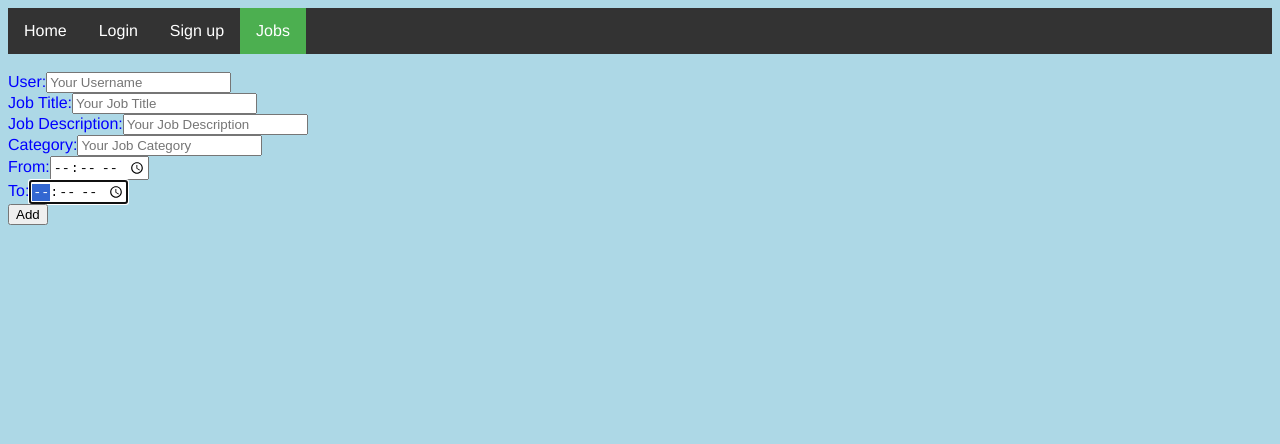
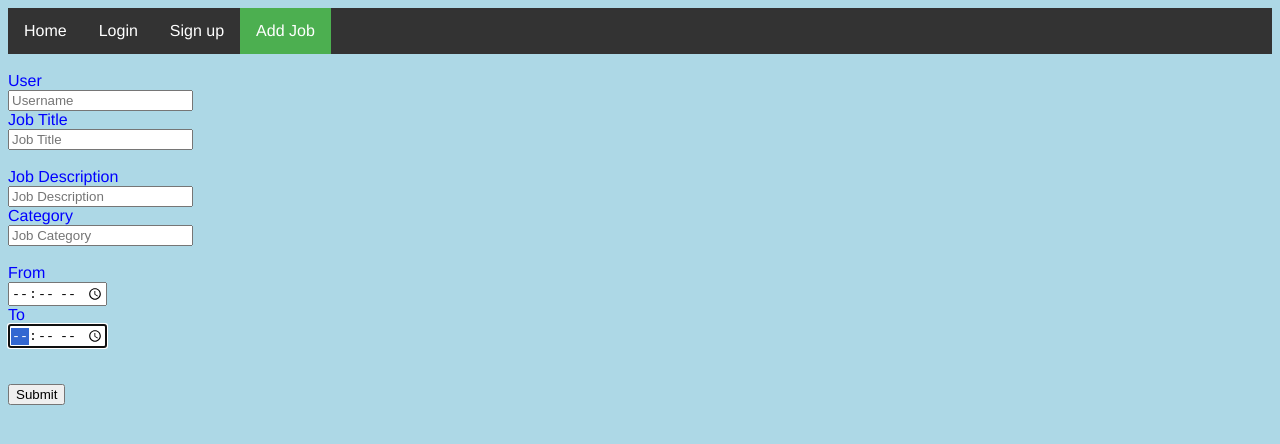
Before and after one commit to dareenkhanash/GreenFieldProject, a React app: page /jobsForm in a window 1280 px wide. Shown: the top 444 px of the page. Built offline with nearby package versions, Linux system fonts and the light colour scheme; the HTML template or start-up script is replaced by a standard one.

Commit message:
style again :/

```diff
--- a/react-client/src/components/Header.jsx
+++ b/react-client/src/components/Header.jsx
@@ -7,7 +7,7 @@ const Header = () => (
 		<li><NavLink to = "/" activeClassName = "is-active" exact = {true}>Home</NavLink></li>
 		<li><NavLink to = "/login" activeClassName = "is-active" >Login</NavLink></li>
 		<li><NavLink to = "/signup" activeClassName = "is-active" >Sign up</NavLink></li>
-		<li><NavLink to = "/jobsForm" activeClassName = "is-active" >Jobs</NavLink></li>
+		<li><NavLink to = "/jobsForm" activeClassName = "is-active" >Add Job</NavLink></li>
 		</ul>
 
 	</header>
--- a/react-client/src/components/jobsForm.jsx
+++ b/react-client/src/components/jobsForm.jsx
@@ -1,6 +1,6 @@
 import React from 'react';
 import axios from 'axios';
-import { Button, FormControl } from 'react-bootstrap';
+import { Button, FormControl, Row, Col, ButtonToolbar } from 'react-bootstrap';
 
 
 class JobsForm extends React.Component {
@@ -62,33 +62,74 @@ class JobsForm extends React.Component {
 
 	render() {
 		return (
-			<div><br />
+			<div className="container-fluid"><br />
 			<form onSubmit={this.handleSubmit}>
-			<label>User:
-			<FormControl type = "text" name = "user" placeholder = "Your Username" autoFocus onChange = {this.onUserChange} />
-			</label> <br />
+			<Row>
+			<Col md="1">
+			</Col>
+			<Col md="2">
+			<span>User</span>
+			</Col>
+			<Col md="3">
+			<label >
+			<FormControl type = "text" name = "user" placeholder = "Username" autoFocus onChange = {this.onUserChange} />
+			</label></Col>
+			<Col md="2">
+			<span>Job Title</span>
+			</Col>
+			<Col md="3">
+			<label >
+			<FormControl type = "text" name = "jobTitle" placeholder = "Job Title" autoFocus onChange = {this.onJobTitleChange} />
+			</label></Col>
+			<Col md="1">
+			</Col>
+			</Row> <br />
 
-			<label>Job Title:
-			<FormControl type = "text" name = "jobTitle" placeholder = "Your Job Title" autoFocus onChange = {this.onJobTitleChange} />
-			</label> <br />
 
-			<label>Job Description:
-			<FormControl type = "text" name = "jobDescription" placeholder = "Your Job Description" autoFocus onChange = {this.onJobDescriptionChange} />
-			</label> <br />
+			<Row>
+			<Col md="1">
+			</Col>
+			<Col md="2">
+			<span>Job Description</span>
+			</Col>
+			<Col md="3">
+			<label >
+			<FormControl type = "text" name = "jobDescription" placeholder = "Job Description" autoFocus onChange = {this.onJobDescriptionChange} />
+			</label></Col>
+			<Col md="2">
+			<span>Category</span>
+			</Col>
+			<Col md="3">
+			<label >
+			<FormControl type = "text" name = "category" placeholder = "Job Category" autoFocus onChange = {this.onCategoryChange} />
+			</label> </Col>
+			<Col md="1">
+			</Col>
+			</Row><br />
 
-			<label>Category:
-			<FormControl type = "text" name = "category" placeholder = "Your Job Category" autoFocus onChange = {this.onCategoryChange} />
-			</label> <br />
-
-			<label>From:
+			<Row>
+			<Col md="1">
+			</Col>
+			<Col md="2">
+			<span>From</span>
+			</Col>
+			<Col md="3">
+			<label >
 			<FormControl type = "time" name = "from" placeholder = "From" autoFocus onChange = {this.onFromChange} />
-			</label> <br />
-
-			<label>To:
+			</label> </Col>
+			<Col md="2">
+			<span>To</span>
+			</Col>
+			<Col md="3">
+			<label >
 			<FormControl type = "time" name = "to" placeholder = "To" autoFocus onChange = {this.onToChange} />
-			</label> <br />
-
-			<Button bsStyle="success" bsSize="large">Add</Button>
+			</label></Col>
+			<Col md="1">
+			</Col>
+			</Row><br /><br />
+			    <Button bsStyle="success" bsSize="large">
+				      Submit
+			    </Button>
 			</form>
 			</div>
 			)
--- a/react-client/src/components/signup.jsx
+++ b/react-client/src/components/signup.jsx
@@ -73,47 +73,47 @@ class SignUpForm extends React.Component {
 
  render() {
     return (
-    <div><br />
+    <div ><br />
       <form onSubmit = {this.handleSubmit}>
-      <label >Name:
+      <label className="well">Name
         <FormControl type="text" name="name" placeholder="Name" autoFocus
         onChange = {this.onNameChange}
         />
       </label><br />
-      <label >User Name:
+      <label className="well">User Name
         <FormControl type="text" name="userName" placeholder="User Name"
         onChange = {this.onUserNameChange}
         />
       </label><br />
-       <label >Email:
+       <label className="well">Email:
         <FormControl type="email" name="email" placeholder="Email"
           onChange={this.onEmailChange} />
         </label><br />
 
-        <label >Gender:
+        <label className="well">Gender
         <FormControl type="text" name="gender" placeholder="Gender"
           onChange={this.onGenderChange} />
         </label><br />
 
-        <label >Phone Number:
+        <label className="well">Phone Number
         <FormControl type="number" name="phone" placeholder="Phone Number"
           onChange={this.onPhoneNumberChange} />
         </label><br />
 
-        <label >Address:
+        <label className="well">Address
         <FormControl type="text" name="address" placeholder="Address"
           onChange={this.onAddressChange} />
         </label><br />
 
-        <label >Age:
+        <label className="well">Age
          <FormControl type="number" name="age" placeholder="Age"
           onChange={this.onAgeChange} />
         </label><br />
 
-        <label >Nationality:
+        <label className="well">Nationality
          <FormControl type="text" name="nationality" placeholder="Nationality"
           onChange={this.onNationalityChange} />
-        </label><br />
+        </label><br /><br />
       <Button bsStyle="success" bsSize="large">Submit</Button>
       </form>
 	</div>
```
